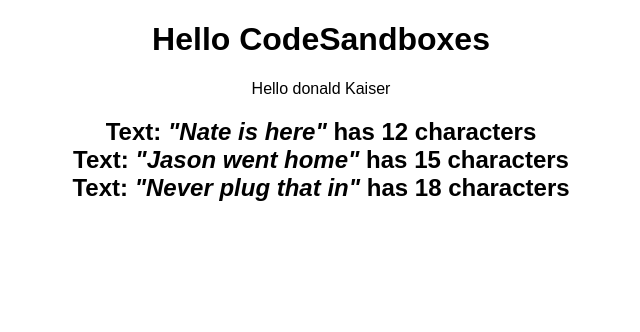
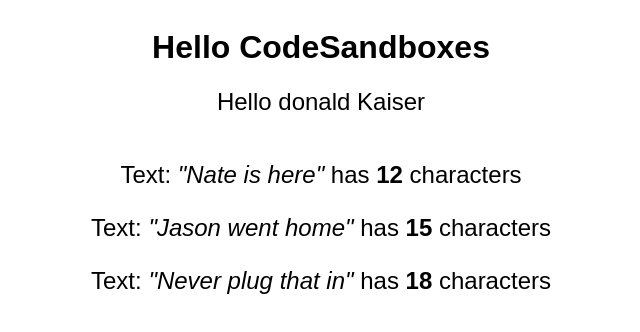
Before and after one commit to donaldkaiserjr/example-codesandbox, a React (Create React App) app: page / in a window 1280 px wide. Shown: the top 332 px of the page, without its empty margins (319-959 px from the left). Built offline with nearby package versions, Linux system fonts and the light colour scheme.

Commit message:
Styling CharCount and SayHello css styling

```diff
--- a/src/App.js
+++ b/src/App.js
@@ -2,7 +2,7 @@
 
 function SayHello({ firstName, lastName }) {
   return (
-    <div>
+    <div className="sayHello">
       Hello {firstName} {lastName}
     </div>
   );
@@ -10,7 +10,7 @@
 
 function CharacterCount({ text }) {
   return (
-    <div className="container">
+    <div className="charCount">
       {`Text:  `}
       <i>{` "${text}"`}</i>
       {" has "}
--- a/src/styles.css
+++ b/src/styles.css
@@ -1,4 +1,19 @@
 .App {
+  display: flex;
+  flex-direction: column;
+  height: 100vh;
+  justify-content: flex-start;
   font-family: sans-serif;
   text-align: center;
+  overflow: hidden;
 }
+
+.sayHello {
+  font-size: 24px;
+  font-weight: 400;
+}
+
+.charCount {
+  margin: 25px;
+  font-weight: 300;
+}
```
